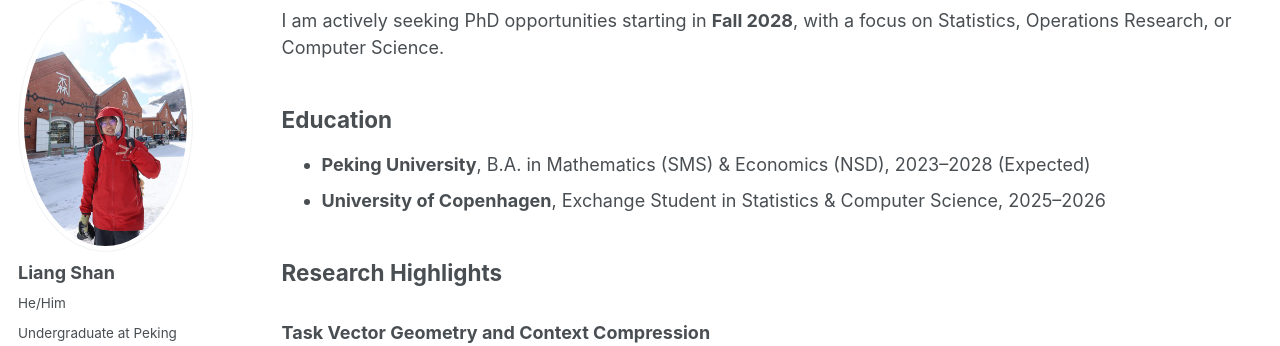
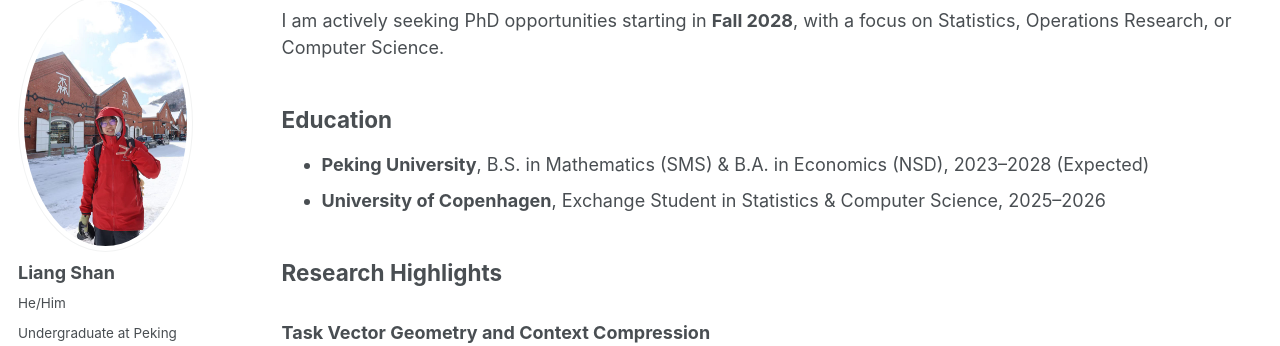
Before and after one commit to Twist-Shan/Twist-Shan.github.io, a Jekyll site: the page built from _pages/about.md, in a window 1280 px wide and 900 px high, scrolled down 313 px. Shown: the part 106-452 px from the top of the window. Built offline with Jekyll 4.4.1, drawn with Linux system fonts in a browser that asks for light colours; a script bundle is joined from its source files by our own code; library files that are not in the unit come from our copies.

```diff
--- a/_pages/about.md
+++ b/_pages/about.md
@@ -20,7 +20,7 @@ My research interests are grounded in Statistical Foundations of Machine Learnin
 I am actively seeking PhD opportunities starting in **Fall 2028**, with a focus on Statistics, Operations Research, or Computer Science.
 
 ## Education
-* **Peking University**, B.A. in Mathematics (SMS) & Economics (NSD), 2023–2028 (Expected)
+* **Peking University**, B.S. in Mathematics (SMS) & B.A. in Economics (NSD), 2023–2028 (Expected)
 * **University of Copenhagen**, Exchange Student in Statistics & Computer Science, 2025–2026
 
 ## Research Highlights
```
